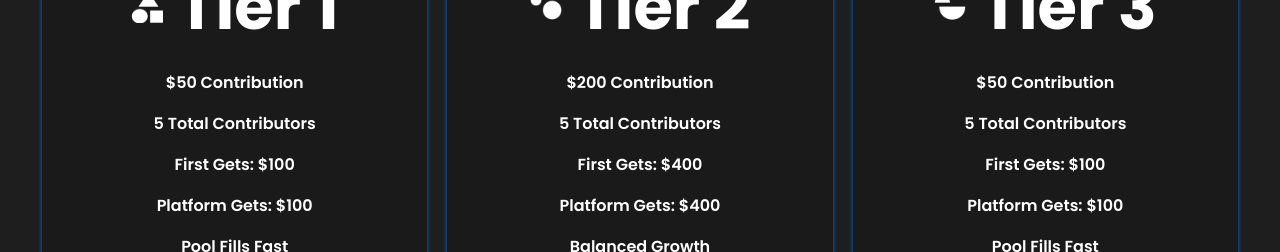
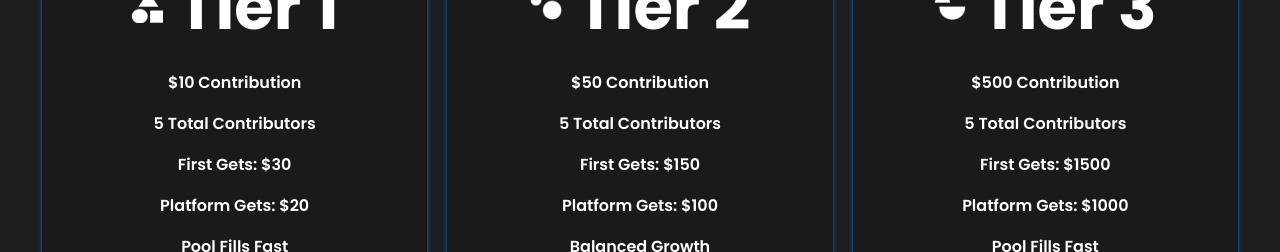
Before and after one commit to RoiLaboratories/2pay, a React (Vite) app in the folder 2pay/: page / in a window 1280 px wide. Shown: the part 700-952 px from the top of the page. Built offline with nearby package versions, Linux system fonts and the light colour scheme.

Commit message:
modified tiers

```diff
--- a/2pay/src/components/cards.jsx
+++ b/2pay/src/components/cards.jsx
@@ -76,7 +76,7 @@ const Cards = ({ howitworks }) => {
             </div>
             <p className="card__body">
               <div className="currency">USDC</div>
-              <div className="price__value">$50</div>
+              <div className="price__value">$10</div>
               <button
                 className="btn blue contribute__btn"
                 onClick={openModal()}
@@ -102,7 +102,7 @@ const Cards = ({ howitworks }) => {
             </div>
             <p className="card__body">
               <div className="currency">USDC</div>
-              <div className="price__value">$200</div>
+              <div className="price__value">$50</div>
               <button className="btn blue contribute__btn">Contribute</button>
             </p>
           </div>
--- a/2pay/src/components/tierlist.jsx
+++ b/2pay/src/components/tierlist.jsx
@@ -14,10 +14,10 @@ const Tierlist = () => {
           </div>
 
           <div className="box__body">
-            <p>$50 Contribution</p>
+            <p>$10 Contribution</p>
             <p>5 Total Contributors </p>
-            <p>First Gets: $100</p>
-            <p>Platform Gets: $100</p>
+            <p>First Gets: $30</p>
+            <p>Platform Gets: $20</p>
             <p> Pool Fills Fast</p>
           </div>
 
@@ -30,10 +30,10 @@ const Tierlist = () => {
           </div>
 
           <div className="box__body">
-            <p>$200 Contribution</p>
+            <p>$50 Contribution</p>
             <p>5 Total Contributors </p>
-            <p>First Gets: $400</p>
-            <p>Platform Gets: $400</p>
+            <p>First Gets: $150</p>
+            <p>Platform Gets: $100</p>
             <p>Balanced Growth</p>
           </div>
 
@@ -46,10 +46,10 @@ const Tierlist = () => {
           </div>
 
           <div className="box__body">
-            <p>$50 Contribution</p>
+            <p>$500 Contribution</p>
             <p>5 Total Contributors </p>
-            <p>First Gets: $100</p>
-            <p>Platform Gets: $100</p>
+            <p>First Gets: $1500</p>
+            <p>Platform Gets: $1000</p>
             <p> Pool Fills Fast</p>
           </div>
 
```
